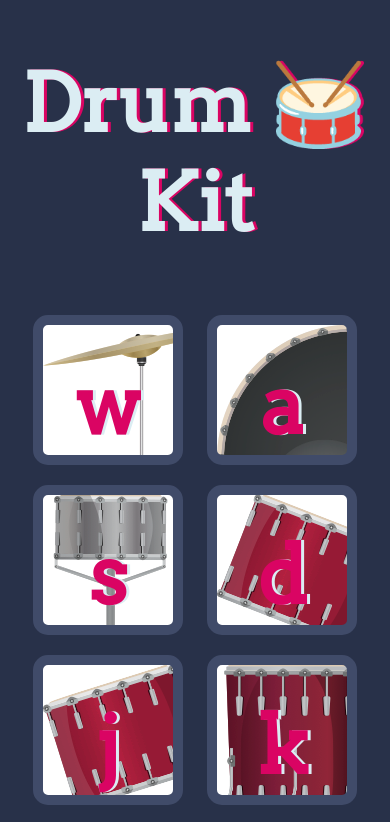
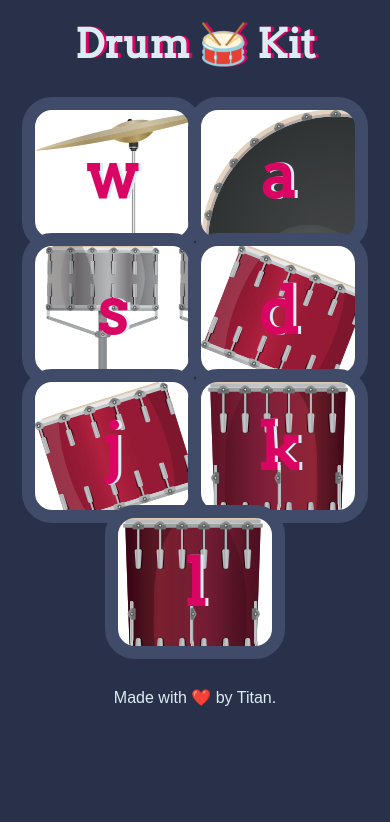
Before and after one commit to Titan-Codes/drum, a plain HTML site: page index.html in a window 390 px wide. Shown: the top 822 px of the page. Drawn offline with Linux system fonts and the light colour scheme.

Commit message:
website is responsive now.

```diff
--- a/styles.css
+++ b/styles.css
@@ -79,3 +79,32 @@ footer {
   margin: 10px;
   background-color: white;
 }
+
+@media (max-width: 500px){
+  .drum {
+    outline: none;
+    border: 13px solid #404B69;
+    font-size: 4rem;
+    font-family: 'Arvo', cursive;
+    line-height: 2;
+    font-weight: 900;
+    color: #DA0463;
+    text-shadow: 3px 0 #dbedf3;
+    border-radius: 30px;
+    display: inline-block;
+    width: 180px;
+    /* gap: 176px; */
+    height: 154px;
+    text-align: center;
+    margin: -9px;
+    background-color: white;
+  }
+
+  #title{
+    font-size: 40px;
+    margin-top: 20px;
+    color: #DBEDF3;
+    font-family: "Arvo", cursive;
+    text-shadow: 3px 0 #DA0463;
+  }
+}
```
